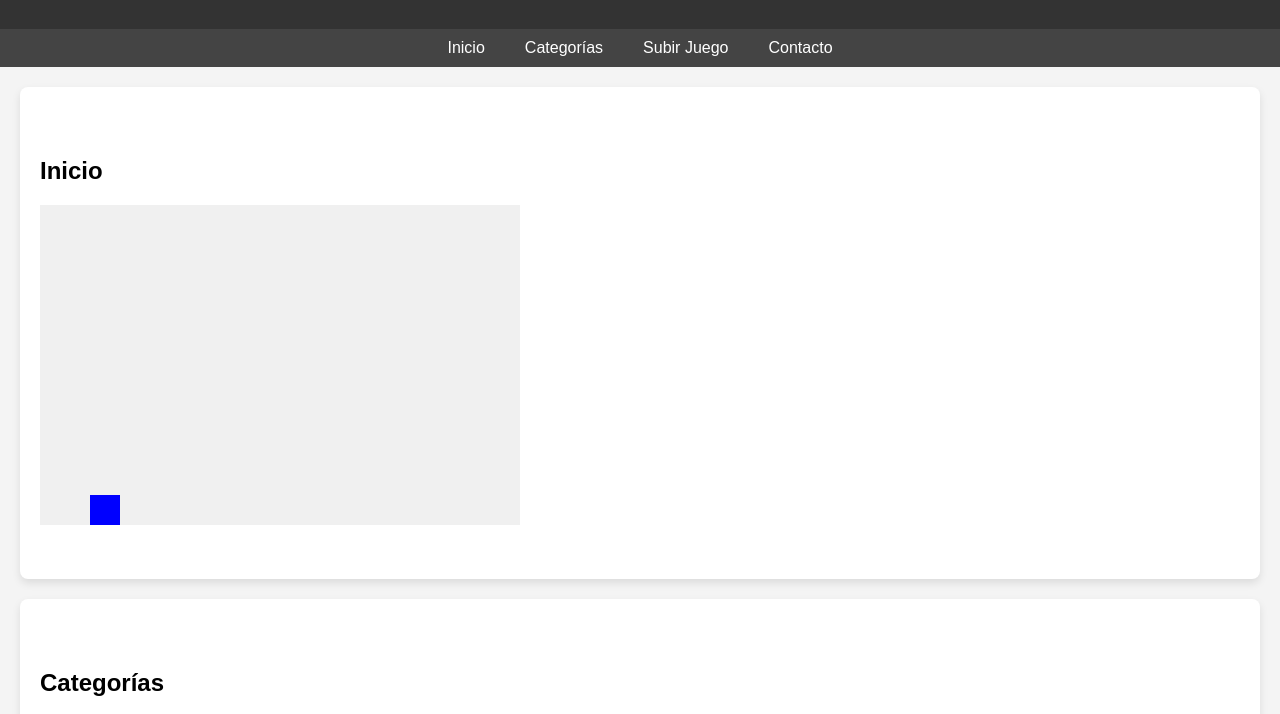
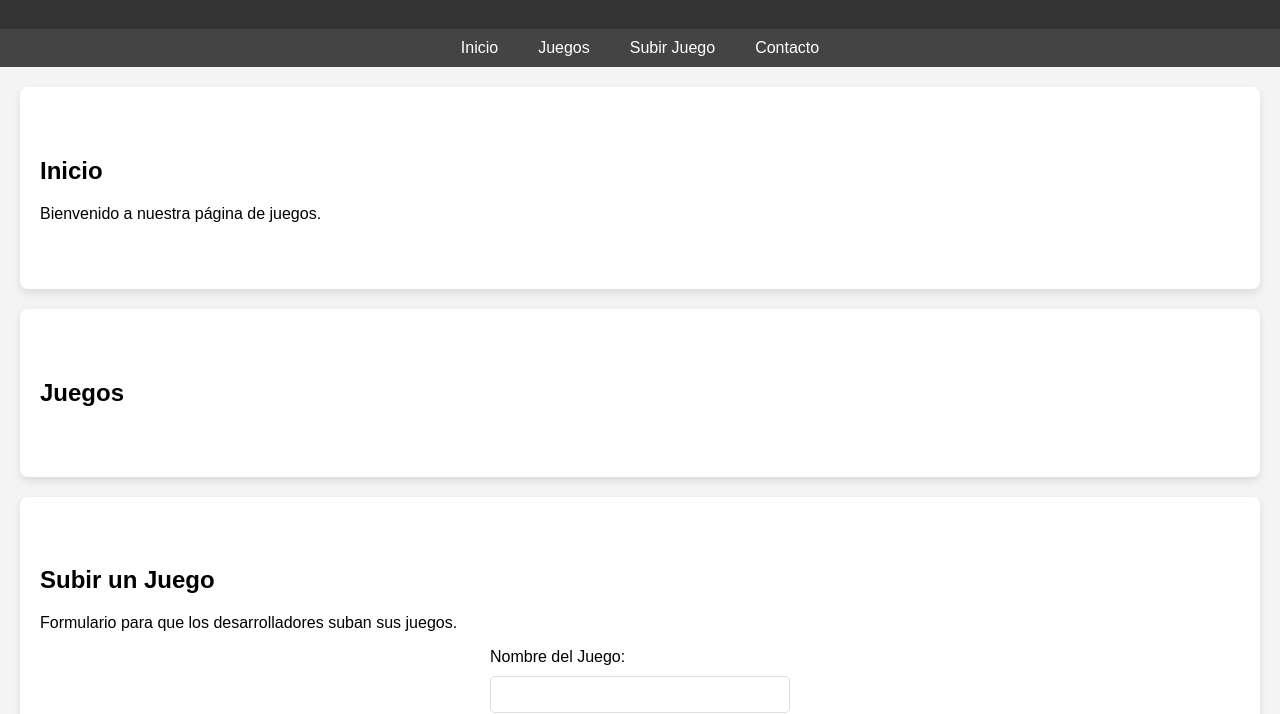
Before and after one commit to emiliaon/juego-friv, a plain HTML site: page index.html in a window 1280 px wide. Shown: the part 71-785 px from the top of the page. Drawn offline with Linux system fonts and the light colour scheme.

Commit message:
Update index.html

```diff
--- a/index.html
+++ b/index.html
@@ -99,22 +99,23 @@
 
     <nav>
         <a href="#inicio">Inicio</a>
-        <a href="#categorias">Categorías</a>
+        <a href="#juegos">Juegos</a>
         <a href="#subir-juego">Subir Juego</a>
         <a href="#contacto">Contacto</a>
     </nav>
 
-    <!-- Sección de Inicio con Juego Básico -->
+    <!-- Sección de Inicio -->
     <section id="inicio">
         <h2>Inicio</h2>
-        <canvas id="gameCanvas" width="480" height="320" style="background-color: #f0f0f0;"></canvas>
+        <p>Bienvenido a nuestra página de juegos.</p>
     </section>
 
-    <!-- Sección de Categorías -->
-    <section id="categorias">
-        <h2>Categorías</h2>
-        <p>Aquí puedes explorar juegos por categoría.</p>
-        <!-- Aquí podrías añadir una lista de categorías y más tarjetas de juegos. -->
+    <!-- Sección de Juegos -->
+    <section id="juegos">
+        <h2>Juegos</h2>
+        <div class="container" id="gameContainer">
+            <!-- Los juegos subidos se mostrarán aquí -->
+        </div>
     </section>
 
     <!-- Sección de Subir Juego -->
@@ -128,8 +129,8 @@
             <label for="gameDescription">Descripción:</label>
             <textarea id="gameDescription" name="gameDescription" rows="3" required></textarea>
 
-            <label for="gameFile">Archivo del Juego:</label>
-            <input type="file" id="gameFile" name="gameFile" required>
+            <label for="gameFile">Archivo del Juego (URL del juego):</label>
+            <input type="text" id="gameFile" name="gameFile" placeholder="https://example.com/juego" required>
 
             <button type="submit">Subir Juego</button>
         </form>
@@ -158,58 +159,29 @@
             });
         });
 
-        // Script para manejar la subida de juegos (simulado)
+        // Script para manejar la subida de juegos
         document.getElementById('uploadForm').addEventListener('submit', function(e) {
             e.preventDefault();
-            alert('Juego subido exitosamente (simulado).');
+            const gameName = document.getElementById('gameName').value;
+            const gameDescription = document.getElementById('gameDescription').value;
+            const gameFile = document.getElementById('gameFile').value;
+
+            const gameContainer = document.getElementById('gameContainer');
+
+            const gameCard = document.createElement('div');
+            gameCard.className = 'game-card';
+
+            const gameContent = `
+                <h3>${gameName}</h3>
+                <p>${gameDescription}</p>
+                <iframe src="${gameFile}" width="300" height="200" frameborder="0"></iframe>
+            `;
+            gameCard.innerHTML = gameContent;
+            gameContainer.appendChild(gameCard);
+
+            // Limpiar el formulario
+            document.getElementById('uploadForm').reset();
         });
-
-        // Juego básico en HTML5 y JavaScript
-        const canvas = document.getElementById("gameCanvas");
-        const ctx = canvas.getContext("2d");
-
-        let character = {
-            x: 50,
-            y: canvas.height - 30,
-            width: 30,
-            height: 30,
-            color: "blue",
-            gravity: 1.5,
-            lift: -15,
-            velocity: 0
-        };
-
-        let isJumping = false;
-
-        document.addEventListener("keydown", function(event) {
-            if (event.code === "Space" && !isJumping) {
-                isJumping = true;
-                character.velocity = character.lift;
-            }
-        });
-
-        function drawCharacter() {
-            ctx.fillStyle = character.color;
-            ctx.fillRect(character.x, character.y, character.width, character.height);
-        }
-
-        function update() {
-            ctx.clearRect(0, 0, canvas.width, canvas.height);
-
-            character.velocity += character.gravity;
-            character.y += character.velocity;
-
-            if (character.y + character.height > canvas.height) {
-                character.y = canvas.height - character.height;
-                character.velocity = 0;
-                isJumping = false;
-            }
-
-            drawCharacter();
-            requestAnimationFrame(update);
-        }
-
-        update();
     </script>
 
 </body>
```
